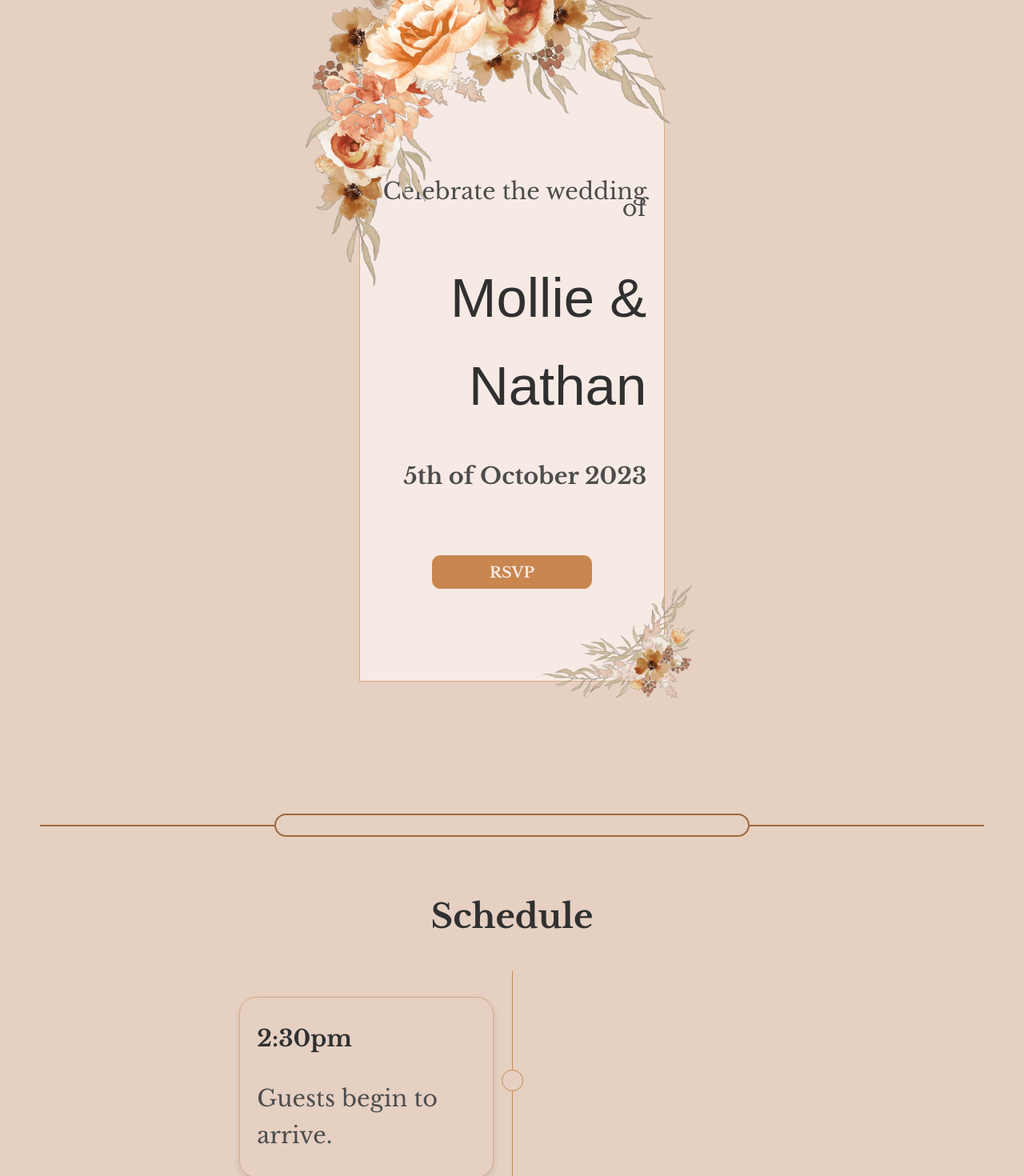
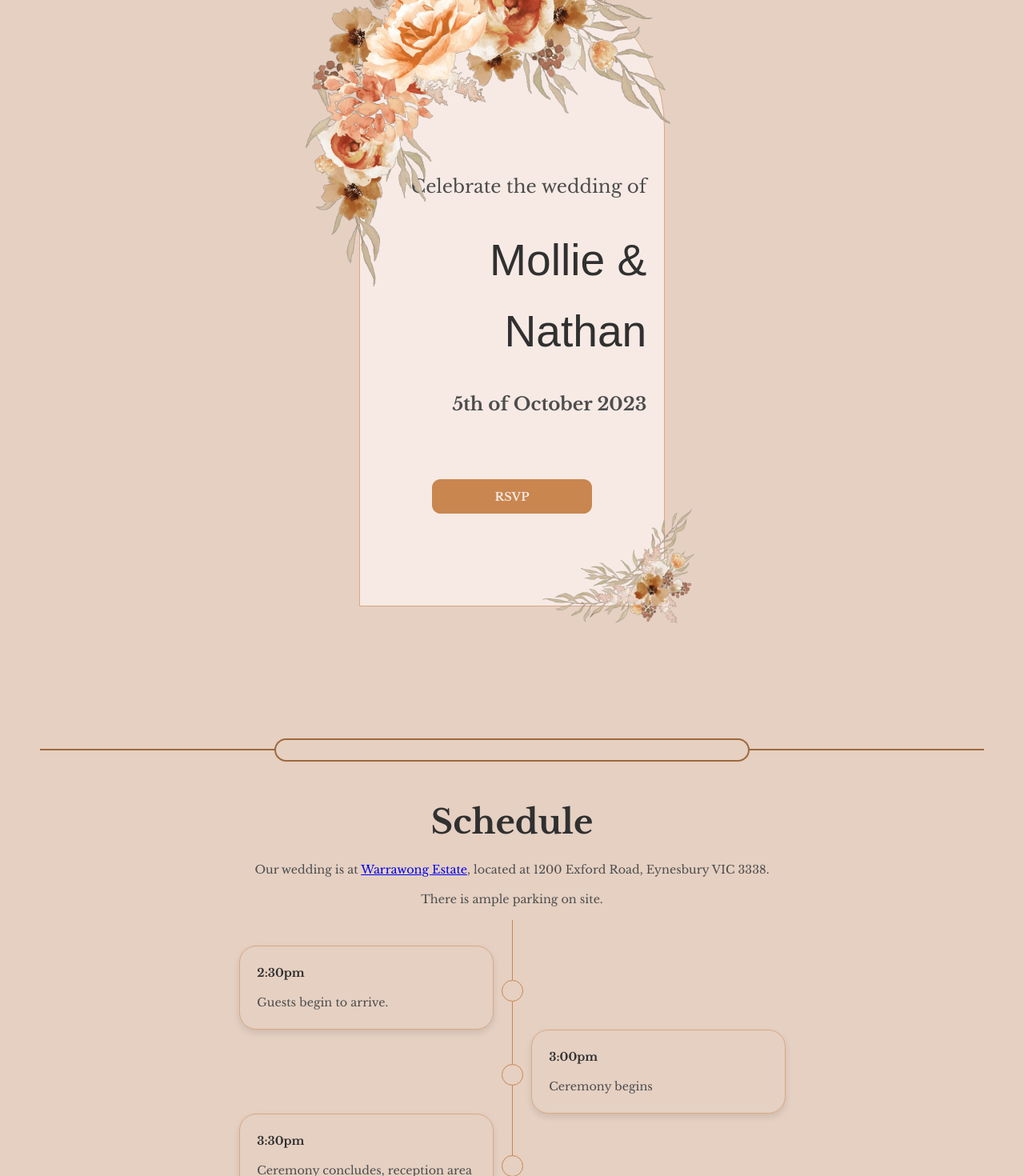
Before and after one commit to AgentPurpleLord/WeddingSite, a Vue app: page / in a window 1280 px wide. Shown: the part 240-1710 px from the top of the page at 80% size. Built offline with nearby package versions, Linux system fonts and the light colour scheme; a web font is replaced by a local one.

Commit message:
Changes to navigation to support schedule scrolling

```diff
--- a/src/App.vue
+++ b/src/App.vue
@@ -1,5 +1,5 @@
 <script setup>
-import {ref, computed} from 'vue'
+import {ref, computed, provide, onMounted} from 'vue'
 import Home from "@/views/Home.vue";
 import RsvpForm from "@/views/RsvpForm.vue";
 
@@ -8,7 +8,7 @@ const routes = {
   '/rsvp_form': RsvpForm
 }
 
-const currentPath = ref(window.location.hash)
+const currentPath = ref(window.location.hash);
 
 window.addEventListener('hashchange', () => {
   currentPath.value = window.location.hash
@@ -17,6 +17,13 @@ window.addEventListener('hashchange', () => {
 const currentView = computed( () => {
   return routes[currentPath.value.slice(1) || '/']
 });
+
+const scrollSchedule = () => {
+  const scheduleSection = document.getElementById('schedule');
+  scheduleSection.scrollIntoView({ behavior: 'smooth' });
+};
+
+
 </script>
 
 <template>
@@ -26,8 +33,11 @@ const currentView = computed( () => {
         <hr>
       </div>
       <ul>
-        <li><a href="#">Home</a></li>
-        <li><a href="#schedule">Schedule</a></li>
+        <li><a href="#/">Home</a></li>
+        <li>
+          <a v-if="currentView === RsvpForm" href="#/">Schedule</a>
+          <a v-else @click.prevent="scrollSchedule" href="#">Schedule</a>
+        </li>
         <li><a href="#/rsvp_form">RSVP</a></li>
       </ul>
     </nav>
--- a/src/components/Form/FormButtons.vue
+++ b/src/components/Form/FormButtons.vue
@@ -1,68 +1,77 @@
 <script setup>
-import { defineProps, defineEmits, computed, inject } from 'vue';
+import { defineProps, defineEmits, computed, inject } from "vue";
 
-const props = defineProps(['currentStep', 'maxSteps', 'currentGuestIndex', 'guests', 'formData']);
-const emits = defineEmits(['next', 'previous', 'submit']);
-const errorFlag = inject('errorFlag');
+const props = defineProps([
+  "currentStep",
+  "maxSteps",
+  "currentGuestIndex",
+  "guests",
+  "formData",
+]);
+const emits = defineEmits(["next", "previous", "submit"]);
+const errorFlag = inject("errorFlag");
 
 const showBackButton = computed(() => {
   if (props.currentStep === 1) {
-    return false
-  }
-
-  else if (props.currentStep === 2) {
-    return true
-  }
-
-  else if (props.currentStep === 3) {
-    return true
-  }
-
-  else if (props.currentStep === 4) {
-    return false
+    return false;
+  } else if (props.currentStep === 2) {
+    return true;
+  } else if (props.currentStep === 3) {
+    return true;
+  } else if (props.currentStep === 4) {
+    return false;
   }
 });
 
 const showNextButton = computed(() => {
   if (props.currentStep === 1) {
     return true;
-  }
-
-  else if (props.currentStep === 2) {
-    if (props.formData.guestCount === 0) {
-      return false;
-    }
-    else {
-      return true;
-    }
-  }
-
-  else if (props.currentStep === 3) {
+  } else if (props.currentStep === 2) {
+    return props.formData.guestCount !== 0;
+  } else if (props.currentStep === 3) {
     return props.currentGuestIndex < props.guests.length - 1;
   }
 });
 
 const showSubmitButton = computed(() => {
-  if (props.currentStep === 2 && (props.formData.guestCount === 0)){
-    return true
-  }
-
-  else if (props.currentStep === 3 && props.currentGuestIndex === props.guests.length -1) {
+  if (props.currentStep === 2 && props.formData.guestCount === 0) {
     return true;
-  }
-
-  else {
-    return false
+  } else if (
+    props.currentStep === 3 &&
+    props.currentGuestIndex === props.guests.length - 1
+  ) {
+    return true;
+  } else {
+    return false;
   }
 });
-
 </script>
 
 <template>
   <div class="navigation-buttons">
-    <button class="radius-small" v-if="showBackButton" @click="$emit('previous')">Back</button>
-    <button class="radius-small" v-if="showNextButton" @click="$emit('next')" :disabled="errorFlag">Next</button>
-    <button class="radius-small" v-if="showSubmitButton" @click="$emit('submit')" :disabled="errorFlag">Submit</button>
+    <button
+      class="radius-small"
+      v-if="showBackButton"
+      @click="$emit('previous')"
+    >
+      Back
+    </button>
+    <button
+      class="radius-small"
+      v-if="showNextButton"
+      @click="$emit('next')"
+      :disabled="errorFlag"
+    >
+      Next
+    </button>
+    <button
+      class="radius-small"
+      v-if="showSubmitButton"
+      @click="$emit('submit')"
+      :disabled="errorFlag"
+    >
+      Submit
+    </button>
   </div>
 </template>
 
--- a/src/components/Form/FormSuccess.vue
+++ b/src/components/Form/FormSuccess.vue
@@ -8,7 +8,3 @@
     <p>Mollie & Nathan will get in touch if they need anything from you, thanks for filling out the form.</p>
   </div>
 </template>
-
-<style scoped>
-
-</style>
--- a/src/components/HeaderBox.vue
+++ b/src/components/HeaderBox.vue
@@ -1,4 +1,8 @@
 <script setup>
+const navigateRSVP = () => {
+  window.location.href = '#/rsvp_form';
+}
+
 </script>
 
 <template>
@@ -17,7 +21,7 @@
       <img src = "../assets/bottomflowers.png" alt="A group of flowers." />
     </div>
     <div class="button-container">
-      <button class="radius-small rsvp-button">RSVP</button>
+      <button class="radius-small rsvp-button" @click="navigateRSVP" >RSVP</button>
     </div>
   </div>
 </template>
@@ -99,6 +103,7 @@
     width: 100%;
     transform: translate(-13%, -10%);
   }
+
 }
 
 /* Large devices (laptops/desktops, 992px and up) */
@@ -123,6 +128,7 @@
   }
   .header-card {
      margin-top: 20vw;
+    font-size: 0.9em;
    }
 }
 
@@ -136,9 +142,15 @@
     width: 55%;
     transform: translate(-15%, -10%);
   }
+
   .header-card {
     margin-top: 13vw;
+    font-size: 0.8em;
   }
+  .rsvp-button {
+    font-size: 0.5em;
+  }
+
 }
 
 </style>
--- a/src/components/Schedule.vue
+++ b/src/components/Schedule.vue
@@ -3,9 +3,15 @@
 
 <template>
   <h2>Schedule</h2>
+  <p class="location">
+    Our wedding is at
+    <a target="_blank" href="https://goo.gl/maps/CuqgdVE32uwxs3jb6"
+      >Warrawong Estate</a
+    >, located at 1200 Exford Road, Eynesbury VIC 3338.
+  </p>
+  <p class="location">There is ample parking on site.</p>
 
   <div class="timeline">
-
     <div class="shadow-small border-coloured radius-medium container c-left">
       <div class="content">
         <h3 class="timeline-heading">2:30pm</h3>
@@ -23,14 +29,24 @@
     <div class="shadow-small border-coloured radius-medium container c-left">
       <div class="content">
         <h3 class="timeline-heading">3:30pm</h3>
-        <p class="timeline-content">Ceremony concludes, reception area available</p>
+        <p class="timeline-content">
+          Ceremony concludes, reception area available
+        </p>
       </div>
     </div>
-
   </div>
 </template>
 
 <style scoped>
+.timeline {
+  font-size: 0.5em;
+}
+
+.location {
+  font-size: 0.5em;
+  text-align: center;
+}
+
 .container {
   margin: var(--sp-s);
   background: var(--background-alt);
@@ -47,6 +63,7 @@ h2 {
   text-align: center;
   font-size: var(--type-h2);
   color: var(--htext);
+  margin: 0;
 }
 h3 {
   font-size: var(--type-h4);
@@ -77,7 +94,7 @@ h3 {
   }
 
   .timeline:after {
-    content: '';
+    content: "";
     position: absolute;
     width: 1pt;
     background-color: var(--Caramel300);
@@ -87,7 +104,7 @@ h3 {
   }
 
   .c-left::after {
-    content: '';
+    content: "";
     position: absolute;
     width: 25px;
     height: 25px;
@@ -100,7 +117,7 @@ h3 {
   }
 
   .c-right::after {
-    content: '';
+    content: "";
     position: absolute;
     width: 25px;
     height: 25px;
@@ -129,7 +146,5 @@ h3 {
       font-size: var(--type-sm);
     }
   }
-
 }
-
 </style>
--- a/src/views/Home.vue
+++ b/src/views/Home.vue
@@ -12,5 +12,7 @@ import CustomHR from "@/components/CustomHR.vue";
   <main>
     <CustomHR />
   </main>
-  <Schedule />
+  <div id="schedule">
+    <Schedule />
+  </div>
 </template>
--- a/src/views/RsvpForm.vue
+++ b/src/views/RsvpForm.vue
@@ -1,6 +1,5 @@
 <script setup>
-import { ref, reactive, provide, onBeforeMount, watch} from 'vue';
-import { saveFormData, loadFormData } from '@/js/formUtils.js';
+import { ref, reactive, provide } from 'vue';
 import Step1 from "@/components/Form/Step1.vue";
 import Step2 from "@/components/Form/Step2.vue";
 import Step3 from "@/components/Form/Step3.vue";
```
Lines whose indentation alone changed are shown as unchanged.
